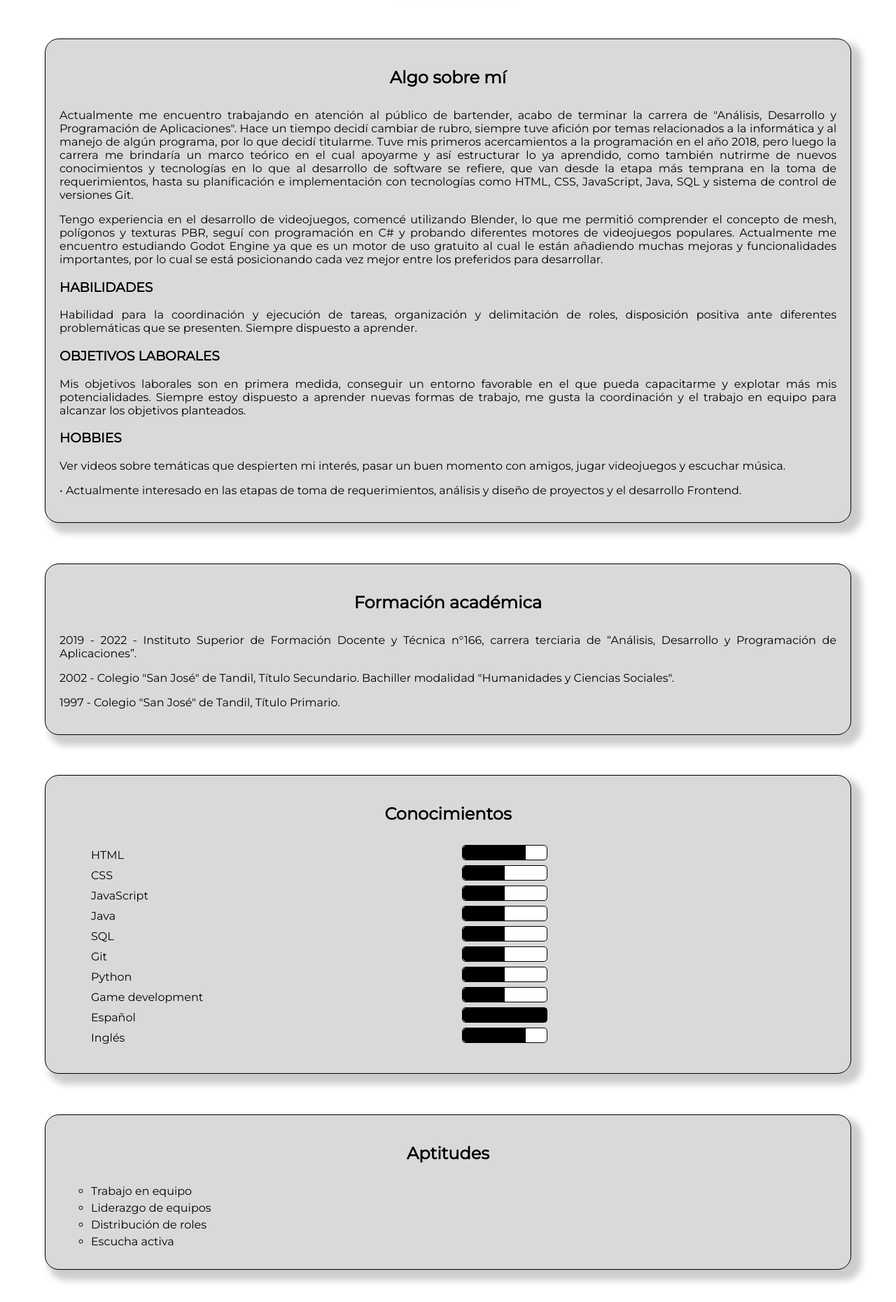
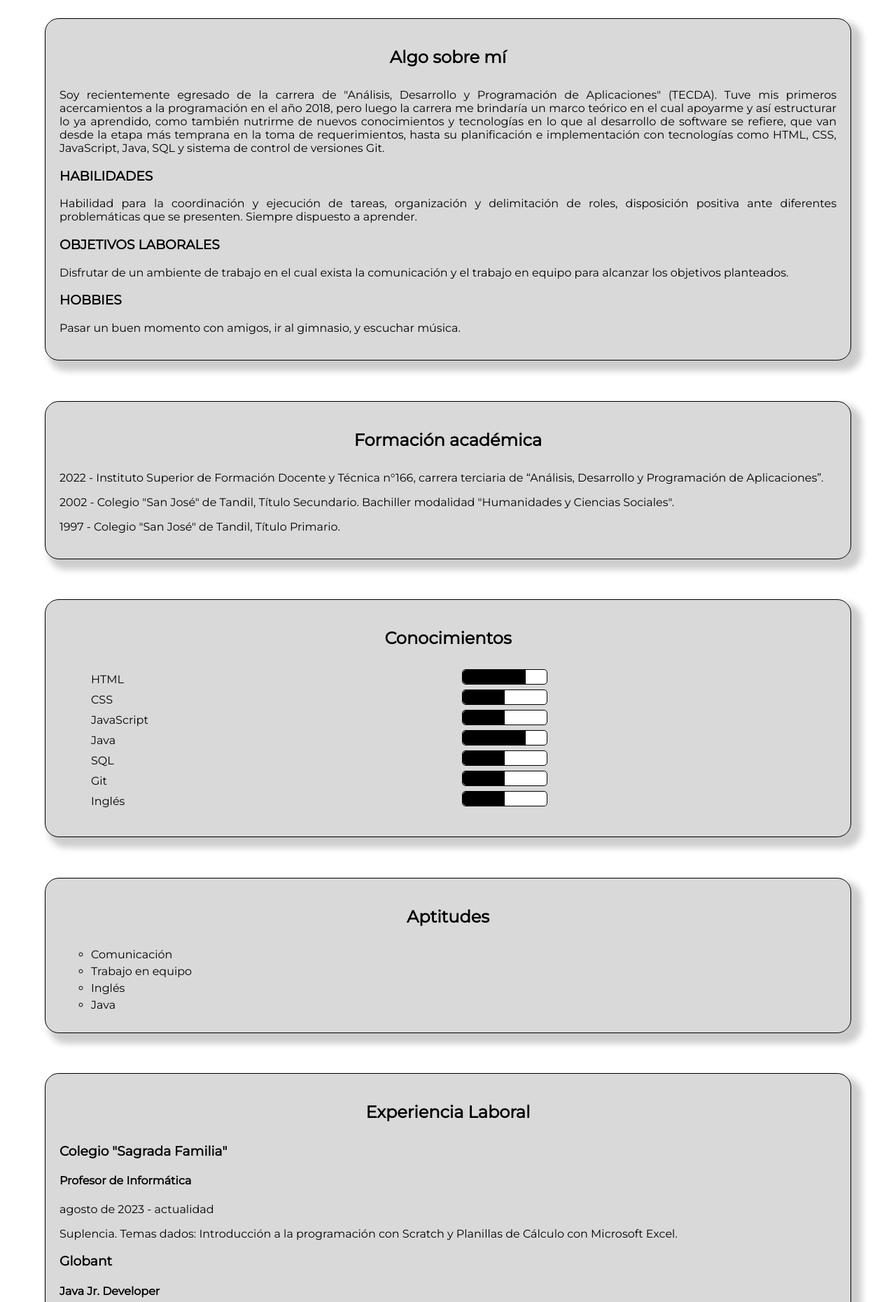
Before and after one commit to guillermoyacob/curriculum, a plain HTML site: page index.html in a window 1280 px wide. Shown: the part 940-2800 px from the top of the page at 70% size. Drawn offline with Linux system fonts and the light colour scheme.

Commit message:
Actualizacion 3 de Julio 2024

```diff
--- a/index.html
+++ b/index.html
@@ -18,8 +18,7 @@
     <header class="header">
       <h1 class="nombre">Guillermo Yacob</h1>
       <h2>
-        Analista Programador en Desarrollo de Aplicaciones | Frontend
-        Developer | Analista Funcional | Marco Scrum
+        Analista Programador en Desarrollo de Aplicaciones
       </h2>
     </header>
   </div>
@@ -48,30 +47,21 @@
     <div>
       <h2>Algo sobre mí</h2>
       <p>
-        Actualmente me encuentro trabajando en atención al público de
-        bartender, acabo de terminar la carrera de "Análisis, Desarrollo y
-        Programación de Aplicaciones". Hace un tiempo decidí cambiar de rubro,
-        siempre tuve afición por temas relacionados a la informática y al
-        manejo de algún programa, por lo que decidí titularme. Tuve mis
-        primeros acercamientos a la programación en el año 2018, pero luego la
-        carrera me brindaría un marco teórico en el cual apoyarme y así
-        estructurar lo ya aprendido, como también nutrirme de nuevos
-        conocimientos y tecnologías en lo que al desarrollo de software se
-        refiere, que van desde la etapa más temprana en la toma de
-        requerimientos, hasta su planificación e implementación con
-        tecnologías como HTML, CSS, JavaScript, Java, SQL y sistema de control
-        de versiones Git.
-      </p>
-
-      <p>
-        Tengo experiencia en el desarrollo de videojuegos, comencé utilizando
-        Blender, lo que me permitió comprender el concepto de mesh, polígonos
-        y texturas PBR, seguí con programación en C# y probando diferentes
-        motores de videojuegos populares. Actualmente me encuentro estudiando
-        Godot Engine ya que es un motor de uso gratuito al cual le están
-        añadiendo muchas mejoras y funcionalidades importantes, por lo cual se
-        está posicionando cada vez mejor entre los preferidos para
-        desarrollar.
+        Soy recientemente egresado de la carrera de "Análisis, Desarrollo y Programación de Aplicaciones"
+        (TECDA). Tuve
+        mis
+        primeros acercamientos a la programación en el año 2018, pero luego la carrera me brindaría un marco
+        teórico en
+        el cual
+        apoyarme y así estructurar lo ya aprendido, como también nutrirme de nuevos conocimientos y tecnologías
+        en lo
+        que al
+        desarrollo de software se refiere, que van desde la etapa más temprana en la toma de requerimientos,
+        hasta su
+        planificación e implementación con tecnologías como HTML, CSS, JavaScript, Java, SQL y sistema de
+        control de
+        versiones
+        Git.
       </p>
     </div>
     <div>
@@ -86,23 +76,16 @@
     <div>
       <h3>OBJETIVOS LABORALES</h3>
       <p>
-        Mis objetivos laborales son en primera medida, conseguir un entorno
-        favorable en el que pueda capacitarme y explotar más mis
-        potencialidades. Siempre estoy dispuesto a aprender nuevas formas de
-        trabajo, me gusta la coordinación y el trabajo en equipo para alcanzar
-        los objetivos planteados.
+        Disfrutar de un ambiente de trabajo en el cual exista la comunicación y el trabajo en equipo para alcanzar los
+        objetivos
+        planteados.
       </p>
     </div>
 
     <div>
       <h3>HOBBIES</h3>
       <p>
-        Ver videos sobre temáticas que despierten mi interés, pasar un buen
-        momento con amigos, jugar videojuegos y escuchar música.
-      </p>
-      <p>
-        • Actualmente interesado en las etapas de toma de requerimientos,
-        análisis y diseño de proyectos y el desarrollo Frontend.
+        Pasar un buen momento con amigos, ir al gimnasio, y escuchar música.
       </p>
     </div>
   </section>
@@ -111,7 +94,7 @@
     <h2>Formación académica</h2>
 
     <p>
-      <time datetime="2019">2019</time> - <time datetime="2022">2022</time> -
+      <time datetime="2022">2022</time> -
       Instituto Superior de Formación Docente y Técnica n°166, carrera
       terciaria de “Análisis, Desarrollo y Programación de Aplicaciones”.
     </p>
@@ -143,7 +126,7 @@
       </div>
       <li class="margen-items">Java</li>
       <div class="porcentaje-fondo">
-        <span class="porcentaje-50"></span>
+        <span class="porcentaje-75"></span>
       </div>
       <li class="margen-items">SQL</li>
       <div class="porcentaje-fondo">
@@ -153,21 +136,9 @@
       <div class="porcentaje-fondo">
         <span class="porcentaje-50"></span>
       </div>
-      <li class="margen-items">Python</li>
+      <li class="margen-items">Inglés</li>
       <div class="porcentaje-fondo">
         <span class="porcentaje-50"></span>
-      </div>
-      <li class="margen-items">Game development</li>
-      <div class="porcentaje-fondo">
-        <span class="porcentaje-50"></span>
-      </div>
-      <li class="margen-items">Español</li>
-      <div class="porcentaje-fondo">
-        <span class="porcentaje-100"></span>
-      </div>
-      <li class="margen-items">Inglés</li>
-      <div class="porcentaje-fondo">
-        <span class="porcentaje-75"></span>
       </div>
     </ul>
   </section>
@@ -176,10 +147,10 @@
     <h2>Aptitudes</h2>
 
     <ul class="estilo-items">
+      <li class="margen-items">Comunicación</li>
       <li class="margen-items">Trabajo en equipo</li>
-      <li class="margen-items">Liderazgo de equipos</li>
-      <li class="margen-items">Distribución de roles</li>
-      <li class="margen-items">Escucha activa</li>
+      <li class="margen-items">Inglés</li>
+      <li class="margen-items">Java</li>
     </ul>
   </section>
 
@@ -187,11 +158,29 @@
     <h2>Experiencia Laboral</h2>
 
     <div>
+      <h3>Colegio "Sagrada Familia"</h3>
+      <h4>Profesor de Informática</h4>
+      <p><time datetime="2023">agosto de 2023 - actualidad</time></p>
+      <p>
+        Suplencia. Temas dados: Introducción a la programación con Scratch y
+        Planillas de Cálculo con Microsoft Excel.
+      </p>
+    </div>
+    <div>
+      <h3>Globant</h3>
+      <h4>Java Jr. Developer</h4>
+      <p><time datetime="2023">diciembre de 2023 - marzo 2023</time></p>
+      <p>
+        Monitoreo de funcionalidad. Herramientas: Splunk, Appdynamics,
+        Grafana.
+      </p>
+    </div>
+    <div>
       <h3>
         <a href="https://brothers.ar/" target="_blank" rel="noopener noreferrer">Brothers Bar</a>
       </h3>
       <h4>Barman</h4>
-      <p><time datetime="2022">enero 2022 - actualidad</time></p>
+      <p><time datetime="2022">enero 2022 - agosto 2023</time></p>
       <p>
         Responsabilidades: Completar stock de la barra y atención al público.
       </p>
@@ -238,7 +227,6 @@
   <section id="capacitaciones-destacadas" class="section">
     <h2>Capacitaciones destacadas</h2>
 
-    <p>• Actualmente realizando diferentes cursos en Udemy.</p>
     <p>
       <time>2020</time> - Curso de Desarrollo Web Fullstack con JavaScript y
       Python. Curso de <time>24Hs</time> de duración.
@@ -251,14 +239,6 @@
       <time>2019</time> – Curso de Red Hat System Administration I (RH124) y
       Red Hat System Administration II (RH134). Curso de <time>40Hs</time> y
       de <time>34Hs</time> de duración. respectivamente.
-    </p>
-    <p>
-      <time>2016</time> – Curso de Fotografía II (Teórico-Práctico). Curso de
-      <time>48Hs</time> de duración.
-    </p>
-    <p>
-      <time>2015</time> – Curso de Fotografía I (Fundamentos). Curso de
-      <time>48Hs</time> de duración.
     </p>
     <p>
       <time>2015</time> - UNICEN - Sonido para Radio, Cine y TV. Curso de
@@ -295,13 +275,9 @@
         </li>
         <li class="margen-items">
           <img class="icon github" src="assets/img/GitHub-Icon.png" alt="GitHub Icon" /><a
-            href="https://github.com/guillermoyacob" target="_blank" rel="noopener noreferrer">Visita mi perfil de
+            href="https://github.com/guillermoyacob" target="_blank" rel="noopener noreferrer">Visita mi
+            perfil de
             GitHub</a>
-        </li>
-        <li class="margen-items">
-          <img class="icon itch" src="assets/img/Itch-Icon.png" alt="Itch Icon" /><a
-            href="https://guillermoyacob.itch.io/" target="_blank" rel="noopener noreferrer">Visita mi perfil de
-            Itch</a>
         </li>
       </ul>
     </address>
```
